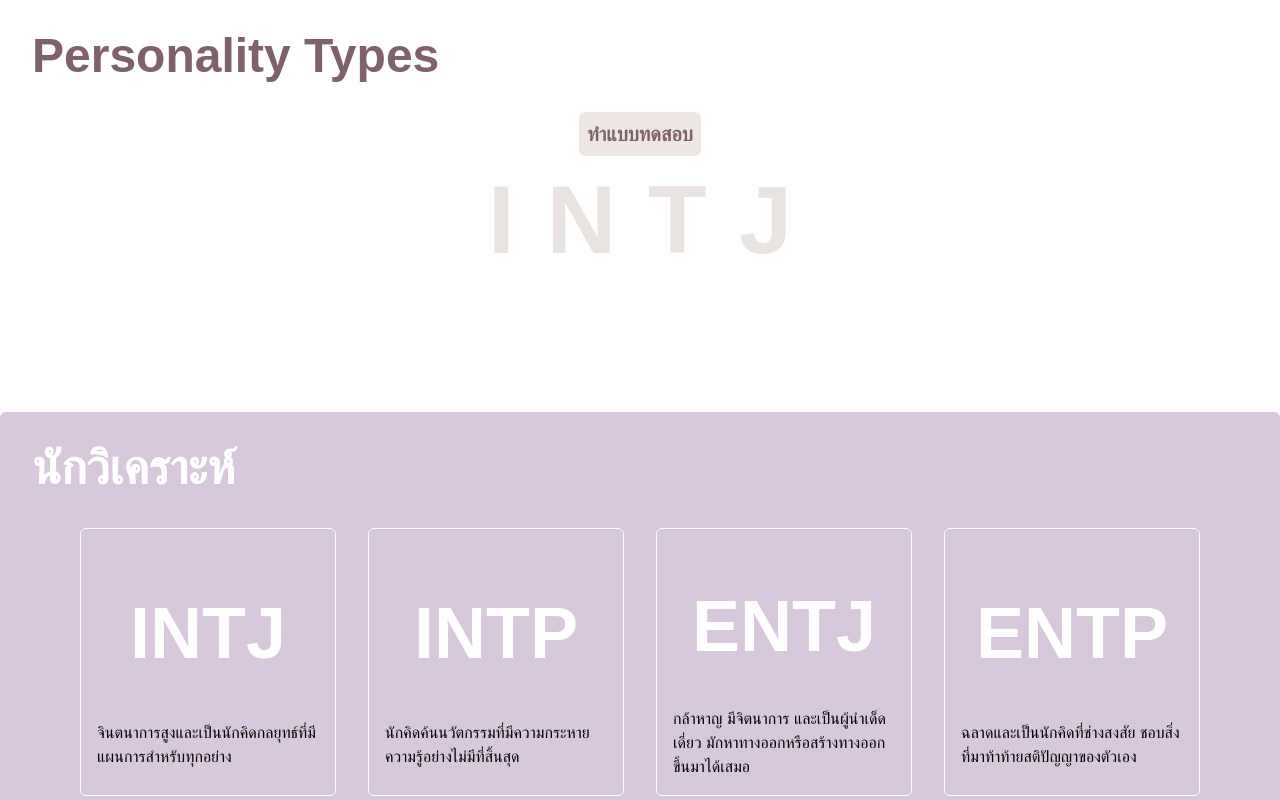
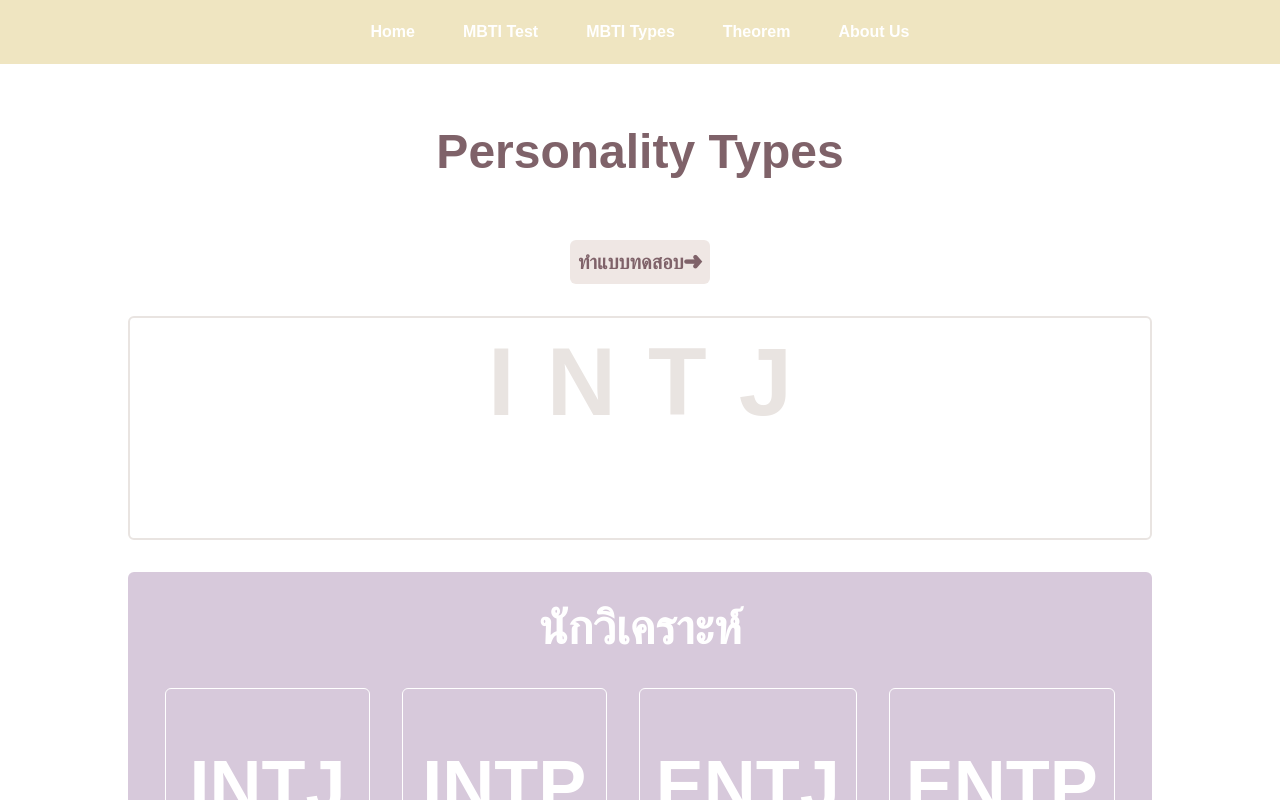
Before and after one commit to louiskub/MBTI_Prediction-Linear-Algebra-, a React (Vite) app in the folder web_app/frontend/: page /mbti-types in a window 1280 px wide. Shown: the top 800 px of the page. Built offline with nearby package versions, Linux system fonts and the light colour scheme; the HTML template or start-up script is replaced by a standard one; a web font is replaced by a local one.

Commit message:
jin commit types

```diff
--- /dev/null
+++ b/web_app/frontend/src/components/testButton.tsx
@@ -0,0 +1,13 @@
+import { Link } from 'react-router-dom';
+
+function TestButton() {
+    return (
+        <div className="flex justify-center">
+            <Link to="/MBTI-test" className="rounded-md text-xl font-bold p-2 text-et-brown bg-et-pale-pink text-center hover:text-et-dark-green hover:bg-et-sage-green hover:cursor-pointer">
+                ทำแบบทดสอบ➜
+            </Link>
+        </div>
+    );
+}
+
+export default TestButton;
--- a/web_app/frontend/src/pages/MBTItypes.tsx
+++ b/web_app/frontend/src/pages/MBTItypes.tsx
@@ -1,19 +1,16 @@
 import Navbar from '../components/Navbar';
+import TestButton from '../components/testButton';
 
 function MBTItypes() {
     return (
-    <div className="font-IBM">
+    <div className="font-IBM flex justify-center">
         <meta name="viewport" content="width=device-width, initial-scale=1.0"></meta>
 
-        <div className='text-5xl font-bold p-8 h-1/4 text-et-brown'>Personality Types</div>
-
-        <div className="flex justify-center">
-            <a href="/MBTItest" className='rounded-md text-xl font-bold p-2 text-et-brown bg-et-pale-pink text-center hover:text-et-dark-green hover:bg-et-sage-green hover:cursor-pointer'>
-                ทำแบบทดสอบ
-            </a>
-        </div>
-
-        <div className="relative h-56 flex justify-center flex-row text-8xl text-et-light-gray font-bold hover:cursor-pointer">
+        <Navbar/>
+        <div className='pt-16 w-[80vw] text-center'>
+            <h1 className='text-5xl font-bold p-16 text-et-brown'>Personality Types</h1>
+            <TestButton/>
+            <div className="relative h-56 flex justify-center flex-row text-8xl text-et-light-gray font-bold hover:cursor-pointer mt-8 border-2 border-et-light-gray rounded-md">
                 <div className='basis-1/8 p-4 rounded-md hover:text-et-green-blue group'>
                     I
                     <div className="absolute gap-x-4 hidden w-1/2 group-hover:flex flex-row bottom-0 left-1/2 transform -translate-x-1/2 p-4 text-base rounded-md font-normal">
@@ -39,7 +36,6 @@ function MBTItypes() {
                             <div>รับรู้ด้วยประสาทสัมผัสทั้ง 5 อยู่ในโลกแห่งความจริง ไม่เพ้อฝัน</div>
                         </div>
                     </div>
-
                 </div>
                 <div className='basis-1/8 p-4 rounded-md hover:text-et-dark-purple group'>
                     T
@@ -68,7 +64,6 @@ function MBTItypes() {
                     </div>
                 </div>
             </div>
-
 
             <div className="h-screen mt-8">
                 <div className='h-1/2 bg-et-lavender rounded-md mb-4'>
@@ -190,6 +185,7 @@ function MBTItypes() {
                 </div>
             </div>
         </div>
+    </div>
     )
 }
 
```
Lines whose indentation alone changed are shown as unchanged.
